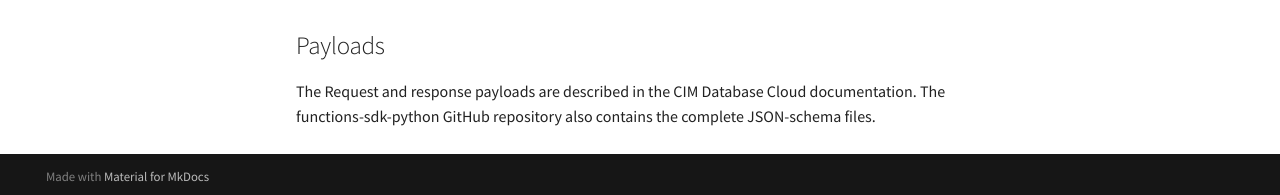
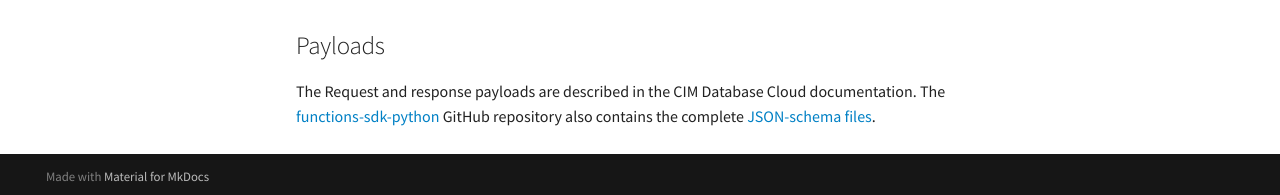
Before and after one commit to cslab/functions-sdk-python, an MkDocs documentation site: the page built from docs/reference/runtime.md, in a window 1280 px wide and 1390 px high. Shown: the part 1192-1387 px from the top of the window. Built offline with MkDocs 1.6.1 and Material for MkDocs 9.7.7, drawn with Linux system fonts in a browser that asks for light colours; comment, search, counter and statistics services are not loaded; part of the change alters nothing that is shown.

```diff
--- a/docs/reference/runtime.md
+++ b/docs/reference/runtime.md
@@ -38,4 +38,4 @@ The return value of the execute method is the json encoded response payload.
 
 ## Payloads
 
-The Request and response payloads are described in the CIM Database Cloud documentation. The functions-sdk-python GitHub repository also contains the complete JSON-schema files.
+The Request and response payloads are described in the CIM Database Cloud documentation. The [functions-sdk-python](https://github.com/cslab/functions-sdk-python) GitHub repository also contains the complete [JSON-schema files](https://github.com/cslab/functions-sdk-python/tree/main/json_schemas).
```
